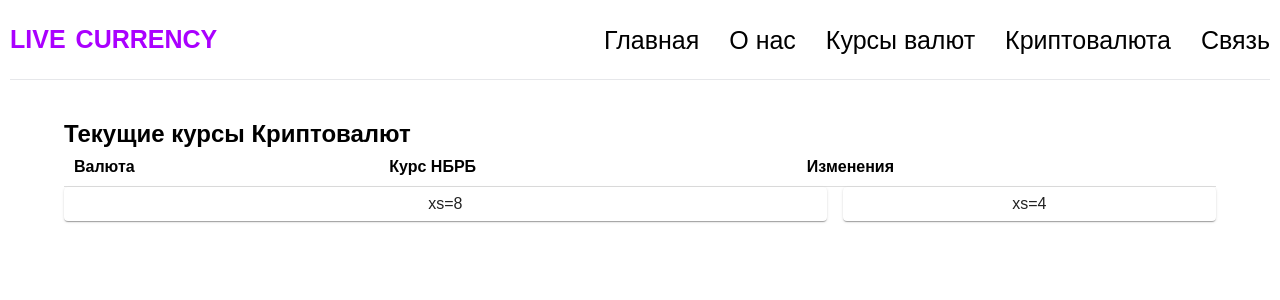
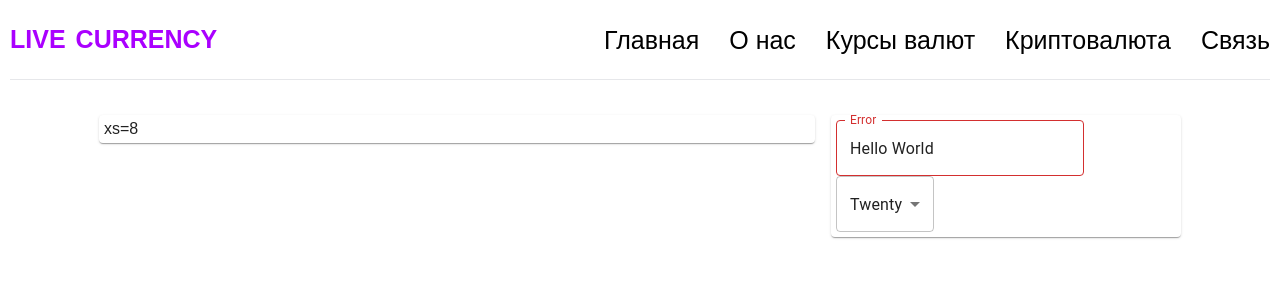
Before and after one commit to Xinawn/my-app, a React (Create React App) app: page /crypto in a window 1280 px wide. Shown: the top 300 px of the page. Built offline with nearby package versions, Linux system fonts and the light colour scheme.

Commit message:
add input

```diff
--- a/src/components/Crypto/CryptoCurrency.css
+++ b/src/components/Crypto/CryptoCurrency.css
@@ -1,7 +1,7 @@
 /* Таблица курсов валют */
 .crypto-table {
-  margin-top: 40px;
-  /* padding: 10px; */
+  /* margin-top: 40px; */
+  padding: 35px;
 }
 
 .crypto-table table {
@@ -18,8 +18,17 @@
 
 .crypto-currency-paper {
     background-color: #fff;
-    padding: 8px;
-    text-align: center;
+    padding: 5px;
+    /* text-align: center; */
+    color: #666;
+  }
+.crypto-currency-input {
+  display: flex;
+    background-color: #fff;
+    padding: 5px;
+    /* margin: 5px; */
+    align-items: center;
+    justify-content:space-evenly;
     color: #666;
   }
 
@@ -27,11 +36,3 @@
     background-color: #1A2027;
     color: #ccc;
   }
-
-  /* @import "react-alice-carousel/lib/alice-carousel.css";
-
-.carousel {
-  display: flex;
-  flex-direction: column;
-  align-items: center;
-} */
--- a/src/components/Crypto/CryptoCurrency.js
+++ b/src/components/Crypto/CryptoCurrency.js
@@ -3,11 +3,15 @@ import "./CryptoCurrency.css";
 import Container from "@mui/material/Container";
 import Paper from "@mui/material/Paper";
 import Grid from "@mui/material/Unstable_Grid2"; // Grid version 2
+import TextField from "@mui/material/TextField";
+import Select from "@mui/material/Select";
+import MenuItem from '@mui/material/MenuItem';
+
 
 export default function CrypoCyrrency() {
   return (
     <Container maxWidth="lg">
-      <div className="crypto-table">
+      {/* <div className="crypto-table">
         <h2>Текущие курсы Криптовалют</h2>
         <table>
           <thead>
@@ -19,13 +23,37 @@ export default function CrypoCyrrency() {
           </thead>
           <tbody></tbody>
         </table>
-      </div>
+      </div> */}
       <Grid className="crypto-table" container spacing={2}>
         <Grid xs={8}>
           <Paper className="crypto-currency-paper">xs=8</Paper>
         </Grid>
         <Grid xs={4}>
-          <Paper className="crypto-currency-paper">xs=4</Paper>
+          <Paper className="crypto-currency-input">
+            <div>
+            <TextField
+              error
+              id="outlined-error"
+              label="Error"
+              defaultValue="Hello World"
+            />
+                    <Select
+          labelId="demo-simple-select-autowidth-label"
+          id="demo-simple-select-autowidth"
+          value={10}
+          // onChange={handleChange}
+          autoWidth
+          label="Age"
+        >
+          <MenuItem value="">
+            <em>None</em>
+          </MenuItem>
+          <MenuItem value={10}>Twenty</MenuItem>
+          <MenuItem value={21}>Twenty one</MenuItem>
+          <MenuItem value={22}>Twenty one and a half</MenuItem>
+        </Select>
+            </div>
+          </Paper>
         </Grid>
       </Grid>
     </Container>
```
